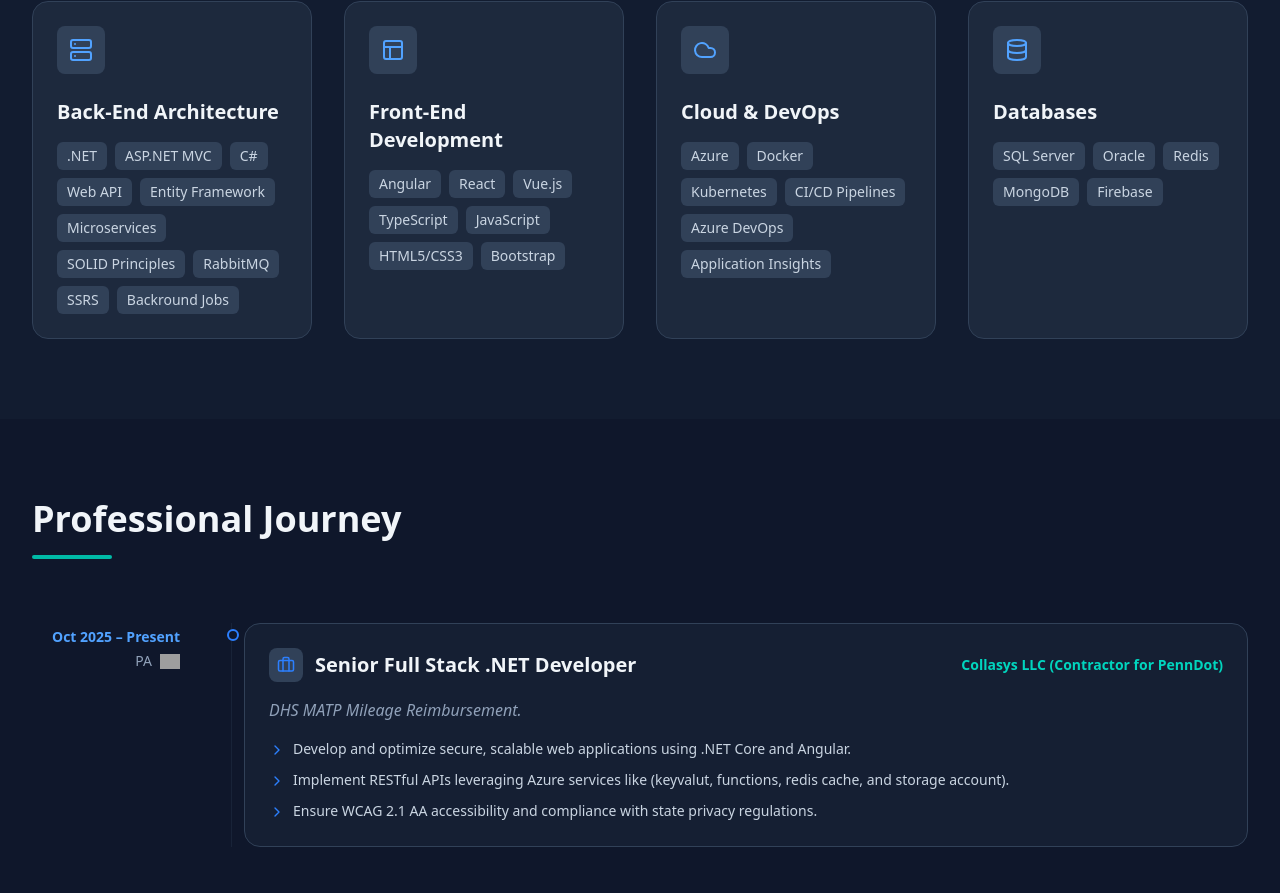
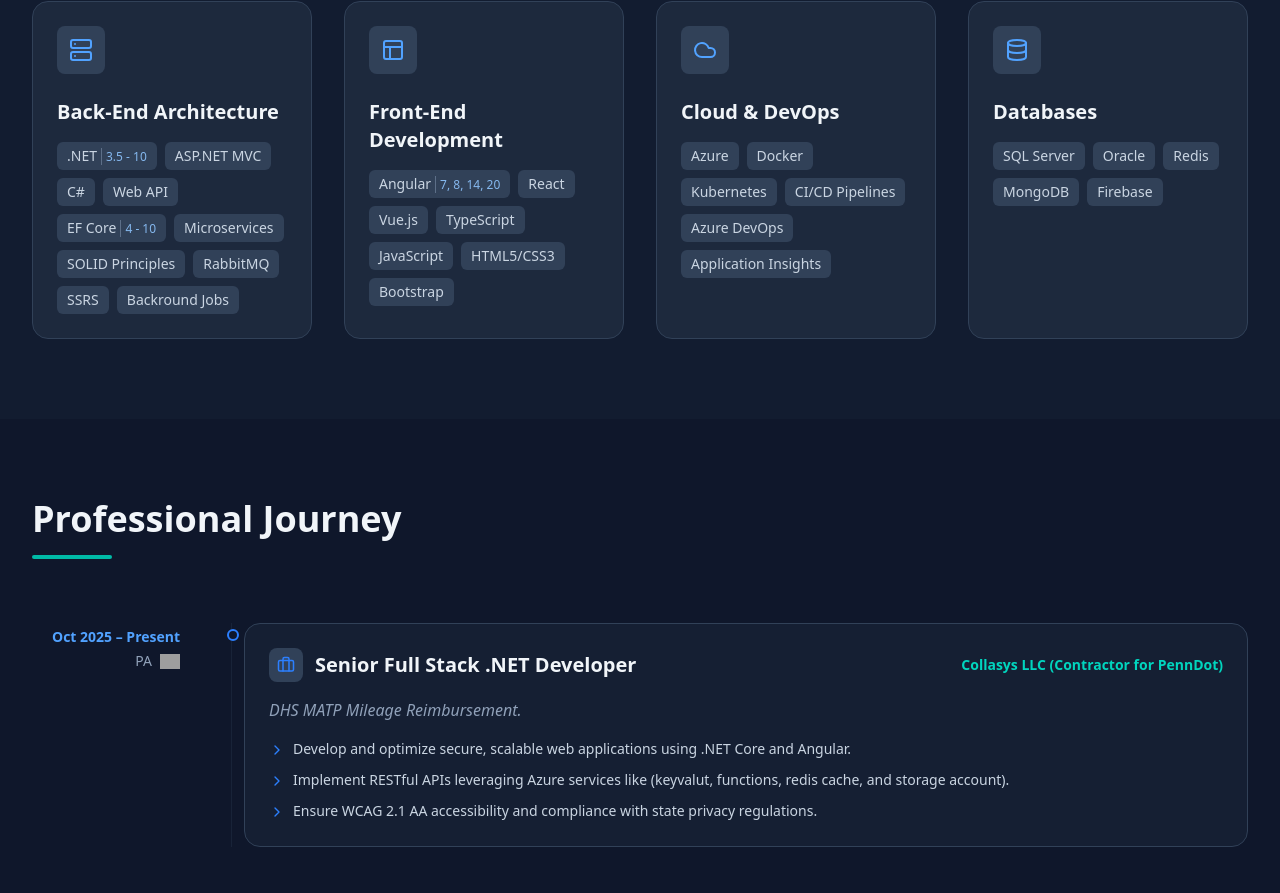
Before and after one commit to ahmed527/portfolio, a React (Vite) app: page / in a window 1280 px wide. Shown: the part 1031-1924 px from the top of the page. Built offline with nearby package versions, Linux system fonts and the light colour scheme; grey boxes are pictures that could not be loaded.

Commit message:
tech version

```diff
--- a/src/App.tsx
+++ b/src/App.tsx
@@ -139,12 +139,12 @@ const App = () => {
 		{
 			category: "Back-End Architecture",
 			icon: <Server className="w-6 h-6" />,
-			items: [".NET", "ASP.NET MVC", "C#", "Web API", "Entity Framework", "Microservices", "SOLID Principles", "RabbitMQ", "SSRS", "Backround Jobs"]
+			items: [".NET | 3.5 - 10", "ASP.NET MVC", "C#", "Web API", "EF Core | 4 - 10", "Microservices", "SOLID Principles", "RabbitMQ", "SSRS", "Backround Jobs"]
 		},
 		{
 			category: "Front-End Development",
 			icon: <Layout className="w-6 h-6" />,
-			items: ["Angular", "React", "Vue.js", "TypeScript", "JavaScript", "HTML5/CSS3", "Bootstrap"]
+			items: ["Angular | 7, 8, 14, 20", "React", "Vue.js", "TypeScript", "JavaScript", "HTML5/CSS3", "Bootstrap"]
 		},
 		{
 			category: "Cloud & DevOps",
@@ -607,11 +607,15 @@ const App = () => {
 									</div>
 									<h3 className="text-xl font-bold mb-4">{skill.category}</h3>
 									<div className="flex flex-wrap gap-2">
-										{skill.items.map((item, idx) => (
-											<span key={idx} className={`px-2.5 py-1 rounded-md text-sm font-medium ${darkMode ? 'bg-slate-700 text-slate-300' : 'bg-slate-300 text-slate-700'}`}>
-												{item}
-											</span>
-										))}
+										{skill.items.map((item, idx) => {
+											const [name, version] = typeof item === 'string' && item.includes('|') ? item.split('|').map(s => s.trim()) : [item, null];
+											return (
+												<span key={idx} className={`px-2.5 py-1 rounded-md text-sm font-medium ${darkMode ? 'bg-slate-700 text-slate-300' : 'bg-slate-300 text-slate-700'}`}>
+													{name}
+													{version && <span className={`ml-1 text-xs opacity-90 border-l pl-1 ${darkMode ? 'border-slate-500 text-blue-300' : 'border-slate-400 text-blue-700'}`}>{version}</span>}
+												</span>
+											);
+										})}
 									</div>
 								</div>
 							))}
```
